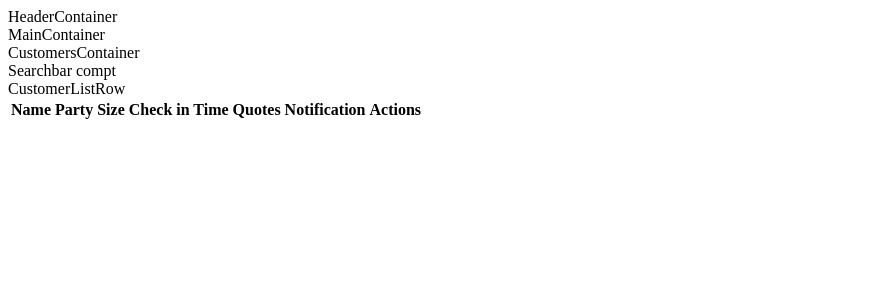
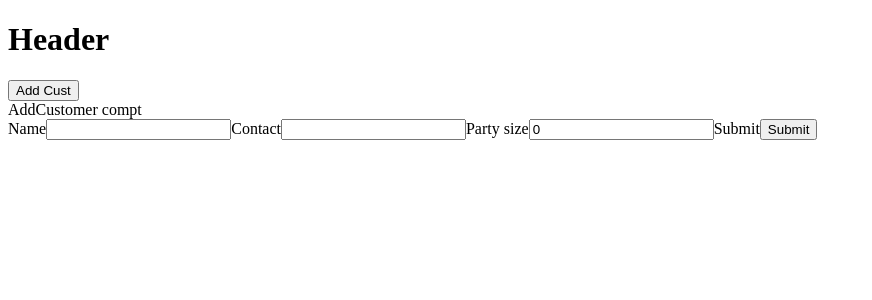
Before and after one commit to kilcmn3/Wait-or-no-wait-FE, a React (Create React App) app: page /add-customer in a window 1280 px wide. Shown: the top 300 px of the page, without its empty margins (0-872 px from the left). Built offline with nearby package versions, Linux system fonts and the light colour scheme; no server answers.

Commit message:
redux add cust complete

```diff
--- a/src/App.js
+++ b/src/App.js
@@ -1,12 +1,16 @@
 import React from 'react';
-import { Navbar, HeaderContainer, MainContainer } from './exportFiles';
+import { Navbar, Header, MainContainer, AddCustomer } from './exportFiles';
+import { Route, Switch } from 'react-router-dom';
 
 const App = () => {
   return (
     <div className='app'>
       {/* <Navbar /> */}
-      <HeaderContainer />
-      <MainContainer />
+      <Header />
+      <Switch>
+        <Route path='/add-customer' component={AddCustomer} />
+        <Route path='/' component={MainContainer} />
+      </Switch>
     </div>
   );
 };
--- a/src/components/AddCustForm.js
+++ b/src/components/AddCustForm.js
@@ -1,9 +1,36 @@
-import React, { Component } from 'react';
+import React from 'react';
 
-export class AddCustForm extends Component {
-  render() {
-    return <div>AddCustForm Compt</div>;
-  }
-}
+export const AddCustForm = (props) => {
+  const { name, contact, partySize } = props.customer;
+  return (
+    <div className='add cust form'>
+      <form onSubmit={props.handleSubmit}>
+        <label>Name</label>
+        <input
+          type='text'
+          onChange={props.handleChanges}
+          name='name'
+          value={name}
+        />
+        <label>Contact</label>
+        <input
+          type='text'
+          onChange={props.handleChanges}
+          name='contact'
+          value={contact}
+        />
+        <label>Party size</label>
+        <input
+          type='number'
+          onChange={props.handleChanges}
+          name='partySize'
+          value={partySize}
+        />
+        <label>Submit</label>
+        <input type='submit' />
+      </form>
+    </div>
+  );
+};
 
 export default AddCustForm;
--- a/src/components/AddCustomer.js
+++ b/src/components/AddCustomer.js
@@ -1,9 +1,49 @@
 import React, { Component } from 'react';
+import { connect } from 'react-redux';
+import { AddCustForm } from '../exportFiles';
+import { addCustomer } from '../actions/index';
 
 export class AddCustomer extends Component {
+  constructor(props) {
+    super(props);
+    this.state = {
+      name: '',
+      contact: '',
+      partySize: 0,
+    };
+  }
+  handleSubmit = (event) => {
+    event.preventDefault();
+    this.props.addCustomer(this.state);
+  };
+
+  handleChange = (event) => {
+    this.setState({ [event.target.name]: event.target.value });
+  };
+
   render() {
-    return <div>AddCustomer compt</div>;
+    return (
+      <div>
+        AddCustomer compt
+        <AddCustForm
+          customer={this.state}
+          handleChanges={this.handleChange}
+          handleSubmit={this.handleSubmit}
+        />
+      </div>
+    );
   }
 }
+const mapStateToProps = (state) => {
+  return {
+    customers: state.customers,
+  };
+};
 
-export default AddCustomer;
+const mapDispatchToProps = (dispatch) => {
+  return {
+    addCustomer: (customer) => dispatch(addCustomer(customer)),
+  };
+};
+
+export default connect(mapStateToProps, mapDispatchToProps)(AddCustomer);
--- /dev/null
+++ b/src/components/Header.js
@@ -0,0 +1,17 @@
+import React, { Component } from 'react';
+import { Link } from 'react-router-dom';
+
+export class Header extends Component {
+  render() {
+    return (
+      <header>
+        <h1>Header</h1>
+        <Link to='/add-customer'>
+          <button type='button'>Add Cust</button>
+        </Link>
+      </header>
+    );
+  }
+}
+
+export default Header;
--- a/src/components/Navbar.js
+++ b/src/components/Navbar.js
@@ -9,10 +9,8 @@ import List from '@material-ui/core/List';
 import Typography from '@material-ui/core/Typography';
 import Divider from '@material-ui/core/Divider';
 import ListItem from '@material-ui/core/ListItem';
-import ListItemIcon from '@material-ui/core/ListItemIcon';
 import ListItemText from '@material-ui/core/ListItemText';
-import InboxIcon from '@material-ui/icons/MoveToInbox';
-import MailIcon from '@material-ui/icons/Mail';
+
 const drawerWidth = 240;
 
 const useStyles = makeStyles((theme) => ({
--- a/src/containers/HeaderContainer.js
+++ /dev/null
@@ -1,9 +0,0 @@
-import React, { Component } from 'react';
-
-export class HeaderContainer extends Component {
-  render() {
-    return <div>HeaderContainer</div>;
-  }
-}
-
-export default HeaderContainer;
--- a/src/containers/WaitListContainer.js
+++ b/src/containers/WaitListContainer.js
@@ -40,7 +40,6 @@ export class WaitListContainer extends Component {
 }
 
 const mapStateToProps = (state) => {
-  console.log(state);
   return {
     customers: state.customers,
     loading: state.loading,
--- a/src/reducers/manageCustomers.js
+++ b/src/reducers/manageCustomers.js
@@ -1,5 +1,4 @@
 const manageCustomers = (state = { customers: [], loading: false }, action) => {
-  console.log(action.type);
   switch (action.type) {
     case 'START_ADDING_CUSTOMER_REQUEST':
       return {
```
Also changed, not shown: src/exportFiles.js (+6 -2 lines).
